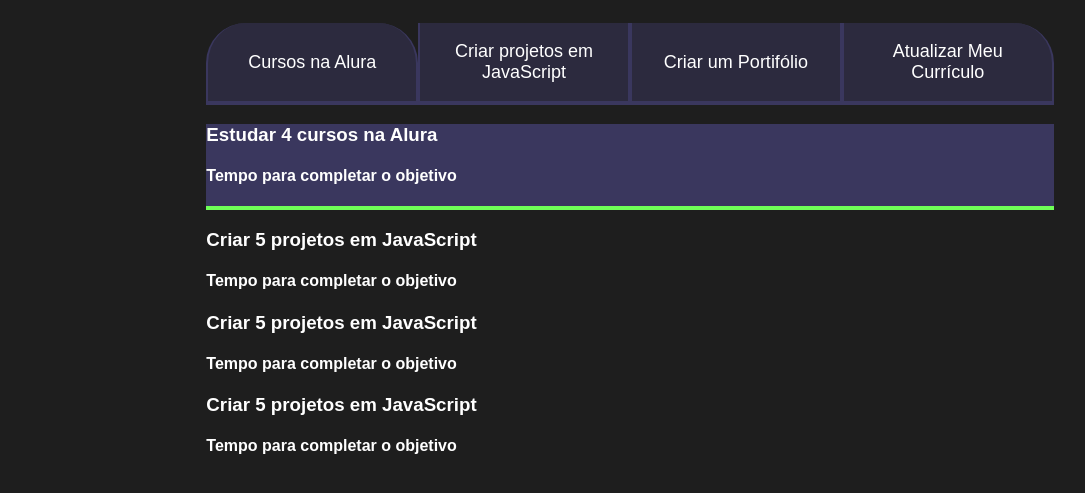
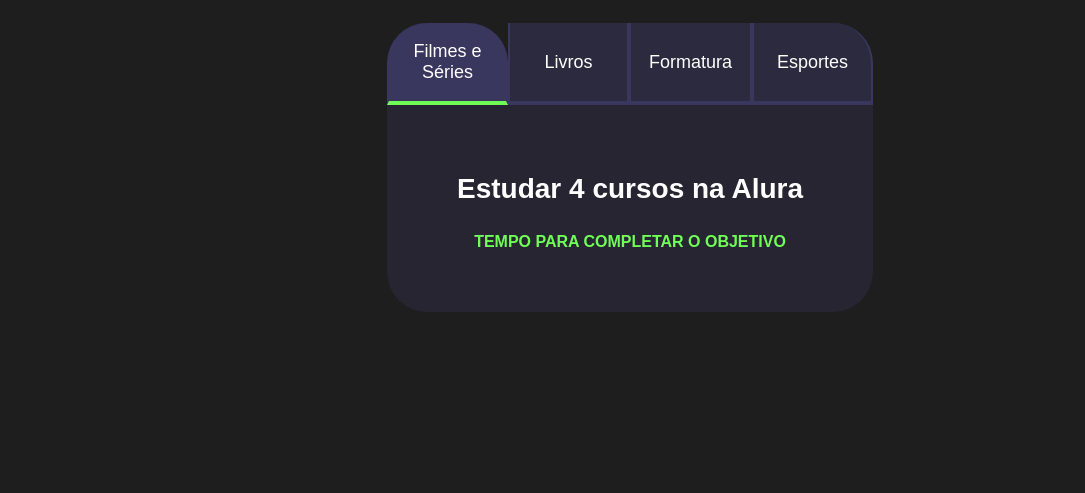
Before and after one commit to RufoAnna/Meus-Objetivos, a plain HTML site: page index.html in a window 1280 px wide. Shown: the part 75-568 px from the top of the page, without its empty margins (10-1095 px from the left). Drawn offline with Linux system fonts and the light colour scheme; a script that the page names is missing.

Commit message:
Add files via upload

```diff
--- a/index.html
+++ b/index.html
@@ -12,10 +12,10 @@
     <h2 class="titulo-principal">Meus Objetivos do Ano<span>_</span></h2>
     <div class="conteudo">
     <div class="botoes">
-        <button class="botao ativo">Cursos na Alura</button>
-        <button class="botao">Criar projetos em JavaScript</button>
-        <button class="botao">Criar um Portifólio</button>
-        <button class="botao">Atualizar Meu Currículo</button>
+        <button class="botao ativo">Filmes e Séries</button>
+        <button class="botao">Livros</button>
+        <button class="botao">Formatura</button>
+        <button class="botao">Esportes</button>
      </div>
 
     <div class="abas-textos">
@@ -25,19 +25,20 @@
          </div>
 
     <div class="aba-conteudo">
-        <h3 class="aba-conteudo-titulo-principal">Criar 5 projetos em JavaScript</h3>
+        <h3 class="aba-conteudo-titulo-principal">titulo2</h3>
         <h4 class="aba-conteudo-titulo-secundario">Tempo para completar o objetivo</h4>
         </div>
 
     <div class="aba-conteudo">
-            <h3 class="aba-conteudo-titulo-principal">Criar 5 projetos em JavaScript</h3>
+            <h3 class="aba-conteudo-titulo-principal">titulo3</h3>
             <h4 class="aba-conteudo-titulo-secundario">Tempo para completar o objetivo</h4>
          </div>
 
     <div class="aba-conteudo">
-        <h3 class="aba-conteudo-titulo-principal">Criar 5 projetos em JavaScript</h3>
-        <h4 class="aba-conteudo-titulo-secundario">Tempo para completar o objetivo</h4>
-        </div>
+            <h3 class="aba-conteudo-titulo-principal">titulo4</h3>
+            <h4 class="aba-conteudo-titulo-secundario">Tempo para completar o objetivo</h4>
+         </div>
+
 
   </section>
   <script src="main.js">
--- /dev/null
+++ b/main.js
@@ -0,0 +1,21 @@
+const botoes = document.querySelectorAll(".botao");
+const textos = document.querySelectorAll(".aba-conteudo");
+
+for(let i = 0; i <botoes.length;i++){
+    botoes[i].onclick = function(){
+
+        for(let j = 0;j < botoes.length;j++){
+            botoes[j].classList.remove("ativo");
+            textos[j].classList.remove("ativo");
+        }
+
+        botoes[i].classList.add("ativo");
+        textos[i].classList.add("ativo");
+    }
+}
+
+const contadores = document.querySelectorAll(".contador");
+const tempoObjetivo1 = new Date("2024-10-05T00:00:00");
+let tempoAtual = new Date();
+
+contadores[0].textContent = tempoObjetivo1 - tempoAtual;
--- a/style.css
+++ b/style.css
@@ -30,19 +30,11 @@ body  {
     font-size: 32px;
 }
 
-.titulo-principal span {
-    color: var(--verde);
-}
-
-.ativo{
-    background-color: var(--botao-ativo);
-    border-bottom: 4px solid var(--verde);
-}
-
 .botao {
-    font-family: Chakra Petch, sans-serif;
+    font-family: "Chakra Petch", sans-serif;
     background-color: var(--botao-inativo);
-    color: var(--branco); display: flex;
+    color: var(--branco);
+    display: flex;
     justify-content: center;
     padding: 1em;
     font-size: 18px;
@@ -53,6 +45,42 @@ body  {
     border-right: 2px solid var(--botao-ativo);
     border-top: none;
 }
+
+.titulo-principal span {
+    color: var(--verde);
+}
+
+.ativo.botao{
+    background-color: var(--botao-ativo);
+    border-bottom: 4px solid var(--verde);
+}
+
+.abas-textos{
+    background-color: var(--texto-fundo);
+    padding: 40px;
+    border-radius: 0 0 40px 40px;
+}
+
+.aba-conteudo.ativo{
+    display: block;
+}
+
+.aba-conteudo{
+    display: none;
+}
+
+
+.aba-conteudo-titulo-principal{
+    font-size: 28px;
+    text-align: center;
+}
+
+.aba-conteudo-titulo-secundario{
+    text-align: center;
+    color: var(--verde);
+    text-transform: uppercase;
+}
+
 
 @media screen and (min-width: 768px) {
     .botoes{
```
